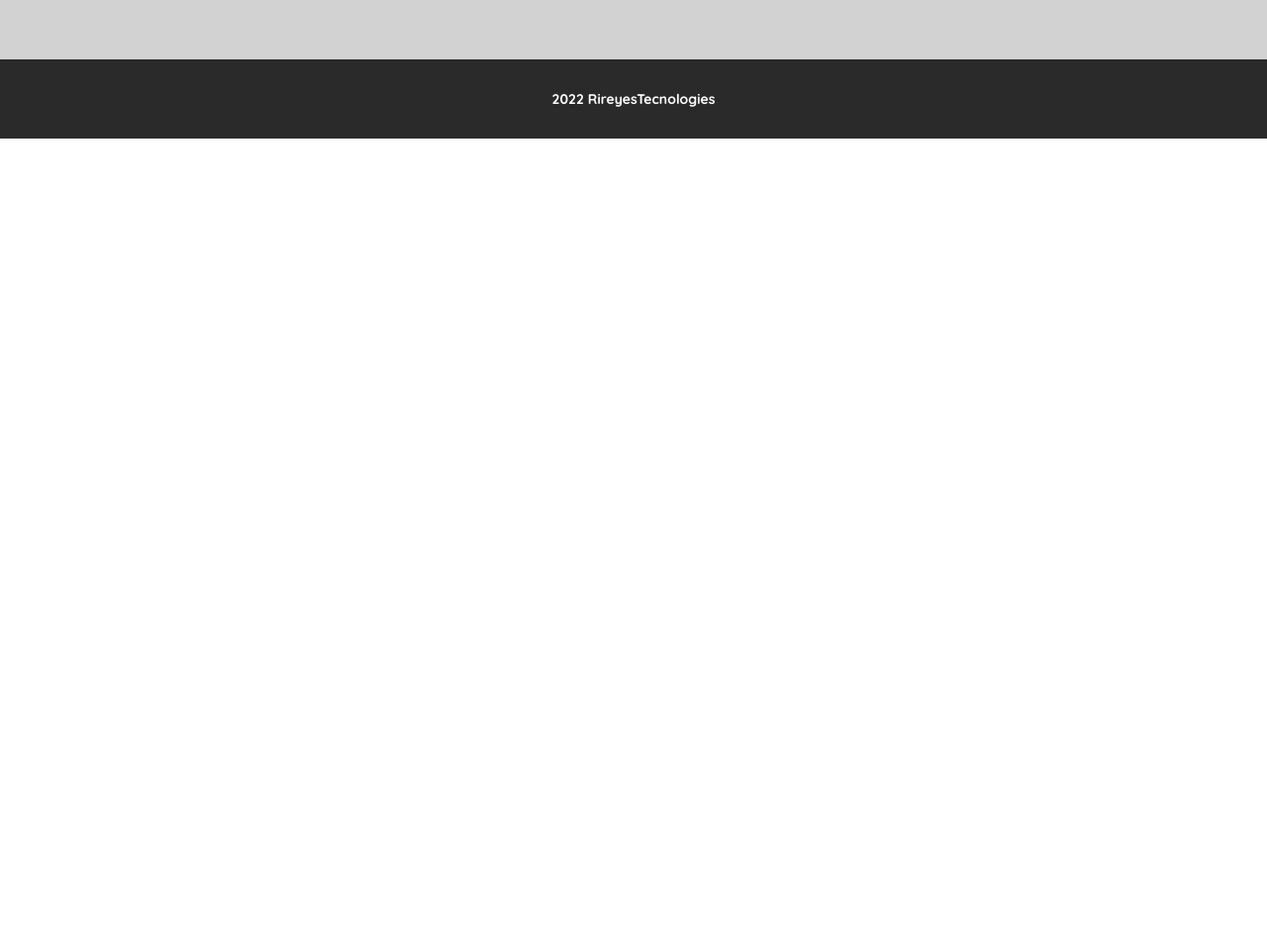
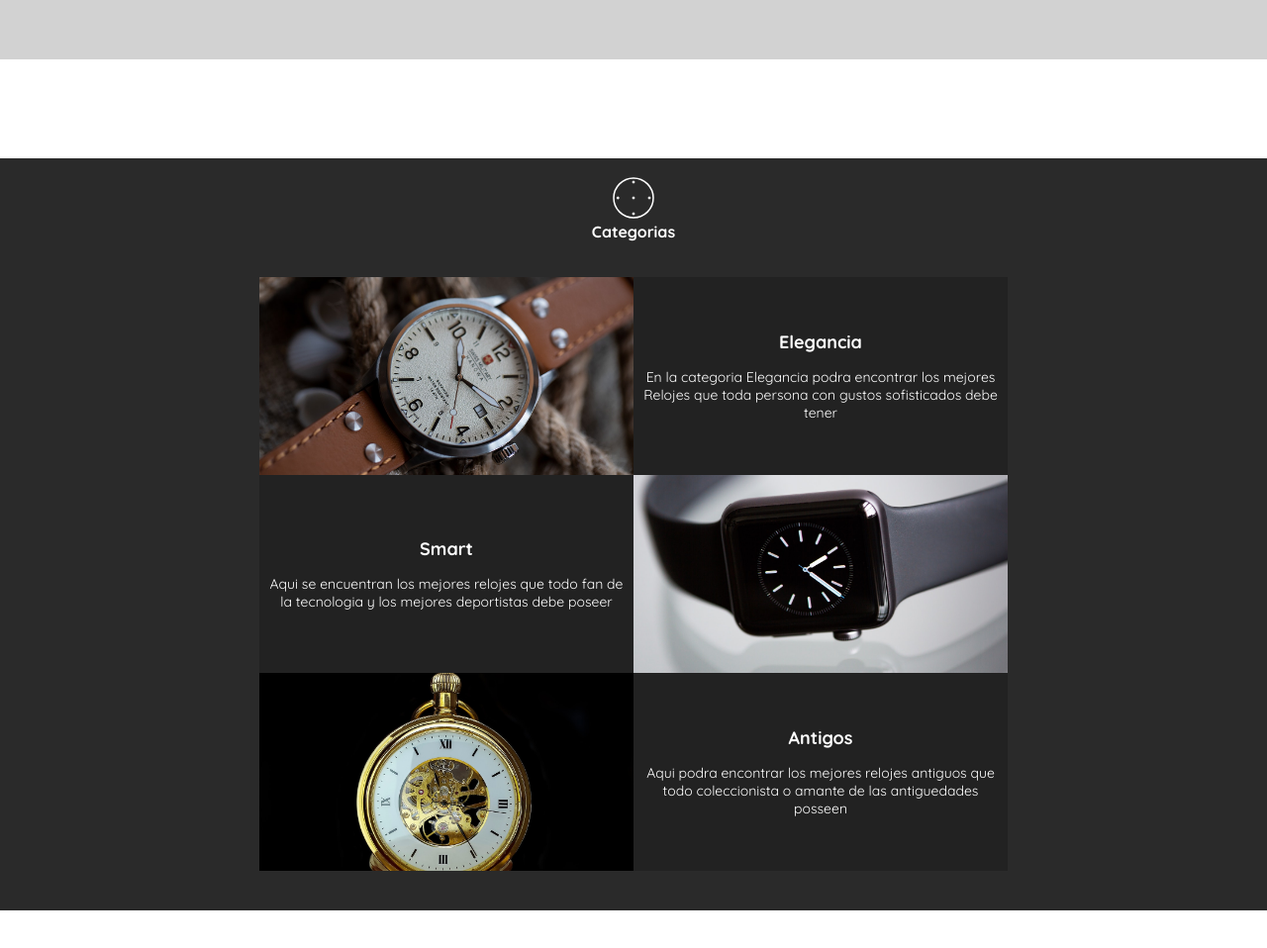
Before and after one commit to EduardoRireyes24/TokeiWatchWeb, a plain HTML site: page index.html in a window 1280 px wide. Shown: the part 708-1666 px from the top of the page at 99% size. Before the commit the page ends 848 px from the top, so only its background shows below. Drawn offline with Linux system fonts and the light colour scheme.

Commit message:
Segundo commit, Diseñe las categorias de los relojes

```diff
--- a/index.html
+++ b/index.html
@@ -50,6 +50,31 @@
                 </div>
             </div>
         </section>
+        <section class="watchCategories">
+            <div class="categoriesName">
+                <span class="iconCategories"></span>
+                <h2 class="titleCategories">Categorias</h2>
+            </div>
+            <div class="watchSections">
+                <span class="imageClock imageElegant"></span>
+                <div class="typeWatch">
+                    <h3 class="typeWatchTitle">Elegancia</h3>
+                    <p class="typeWatchParrafo">En la categoria Elegancia podra encontrar los mejores Relojes que toda persona con gustos sofisticados debe tener</p>
+                </div>
+                <span class="imageClock imageSmart"></span>
+                <div class="typeWatch">
+                    <h3 class="typeWatchTitle">Smart</h3>
+                    <p class="typeWatchParrafo">Aqui se encuentran los mejores relojes que todo fan de la tecnologia y los mejores deportistas debe poseer</p>
+                </div>
+                <span class="imageClock imageAntique"></span>
+                <div class="typeWatch">
+                    <h3 class="typeWatchTitle">Antigos</h3>
+                    <p class="typeWatchParrafo">Aqui podra encontrar los mejores relojes antiguos que todo coleccionista o amante de las antiguedades posseen</p>
+                </div>
+            </div>
+
+
+        </section>
     </main>
 
     <footer class="watchFooter">
--- a/styles/style.css
+++ b/styles/style.css
@@ -81,10 +81,12 @@ h2
     background-size: contain;
 }
 
+/* Main */
+
 .watchMain
 {
     width: 100%;
-    height: 700px;
+    height: 2000px;
     display: grid;
     grid-template-rows: 800px;
     overflow: hidden;
@@ -104,7 +106,7 @@ h2
 .welcome-div
 {
     width: 100%;
-    height: 800px;
+    height: 700px;
     display: flex;
     justify-content: center;
     align-items: center;
@@ -125,12 +127,109 @@ h2
     text-align: center;
 }
 
+/* Categories */
 
+.watchCategories
+{
+    width: 100%;
+    height: 760px;
+    padding: 10px;
+    padding-bottom: 40px;
+    background-color: var(--grayHeader);
+    display: flex;
+    flex-direction: column;
+    justify-content: space-between;
+    align-items: center;
+}
 
+.categoriesName
+{
+    width: 100%;
+    height: 80px;
+    align-self: center;
+    display: flex;
+    flex-direction: column;
+    justify-content: center;
+    align-items: center;
+}
 
+.iconCategories
+{
+    width: 48px;
+    height: 48px;
+    background-image: url(../assets/icons/categories.svg);
+    background-repeat: no-repeat;
+    background-position: center;
+    background-size: contain;
+    display: block;
+}
 
+.titleCategories
+{
+    font-size: 1.6rem;
+}
 
+.watchSections
+{
+    width: 60%;
+    display: grid;
+    grid-template-rows: repeat(3, 200px);
+    grid-template-columns: repeat(2, 50%);
+    background-color: var(--grayBoxs);
+}
 
+.imageClock
+{
+    background-repeat: no-repeat;
+    background-position: center;
+    background-size: cover;
+}
+
+.imageElegant
+{
+    background-image: url(../assets/images/clock-elegant.jpg);
+    grid-column: 1 / 2;
+    grid-row: 1 / 2;
+}
+
+.imageSmart
+{
+    background-image: url(../assets/images/clock-smartwatch.jpg);
+    grid-column: 2 / 3;
+    grid-row: 2 / 3;
+}
+
+.imageAntique
+{
+    background-image: url(../assets/images/clock-antiqueclock.jpg);
+    grid-column: 1 / 2;
+    grid-row: 3 / 4;
+}
+
+.typeWatch
+{
+    padding: 10px;
+    align-self: center;
+
+}
+
+.typeWatchTitle
+{
+    width: 100%;
+    height: 38px;
+    text-align: center;
+    font-size: 1.8rem;
+    color: var(--white);
+}
+
+.typeWatchParrafo
+{
+    width: 100%;
+    text-align: center;
+    font-size: 1.4rem;
+    color: var(--white);
+
+}
 
 .watchFooter
 {
```
Also changed, not shown: assets/icons/categories.svg (added), assets/images/clock-antiqueclock.jpg (added), assets/images/clock-elegant.jpg (added), assets/images/clock-smartwatch.jpg (added).
